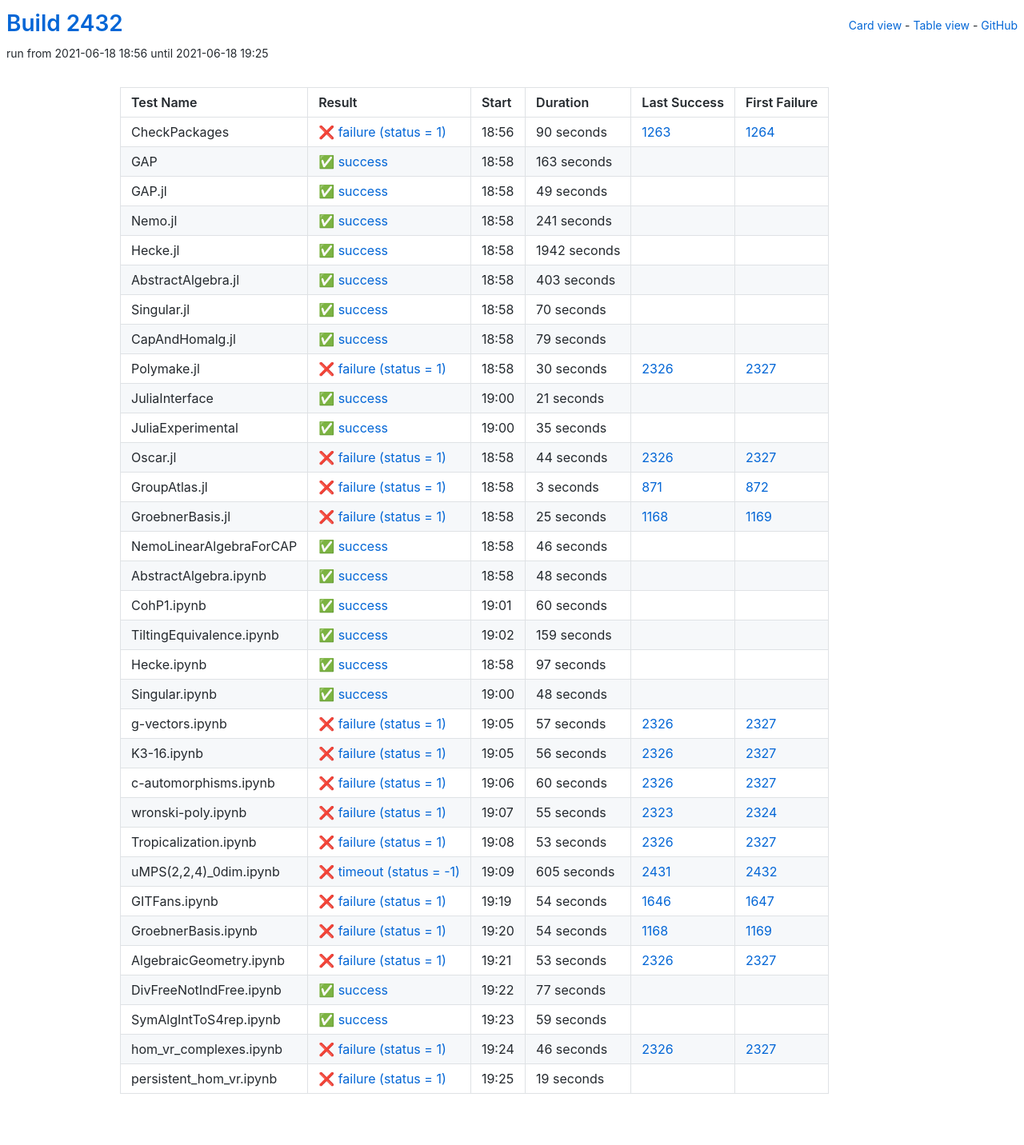
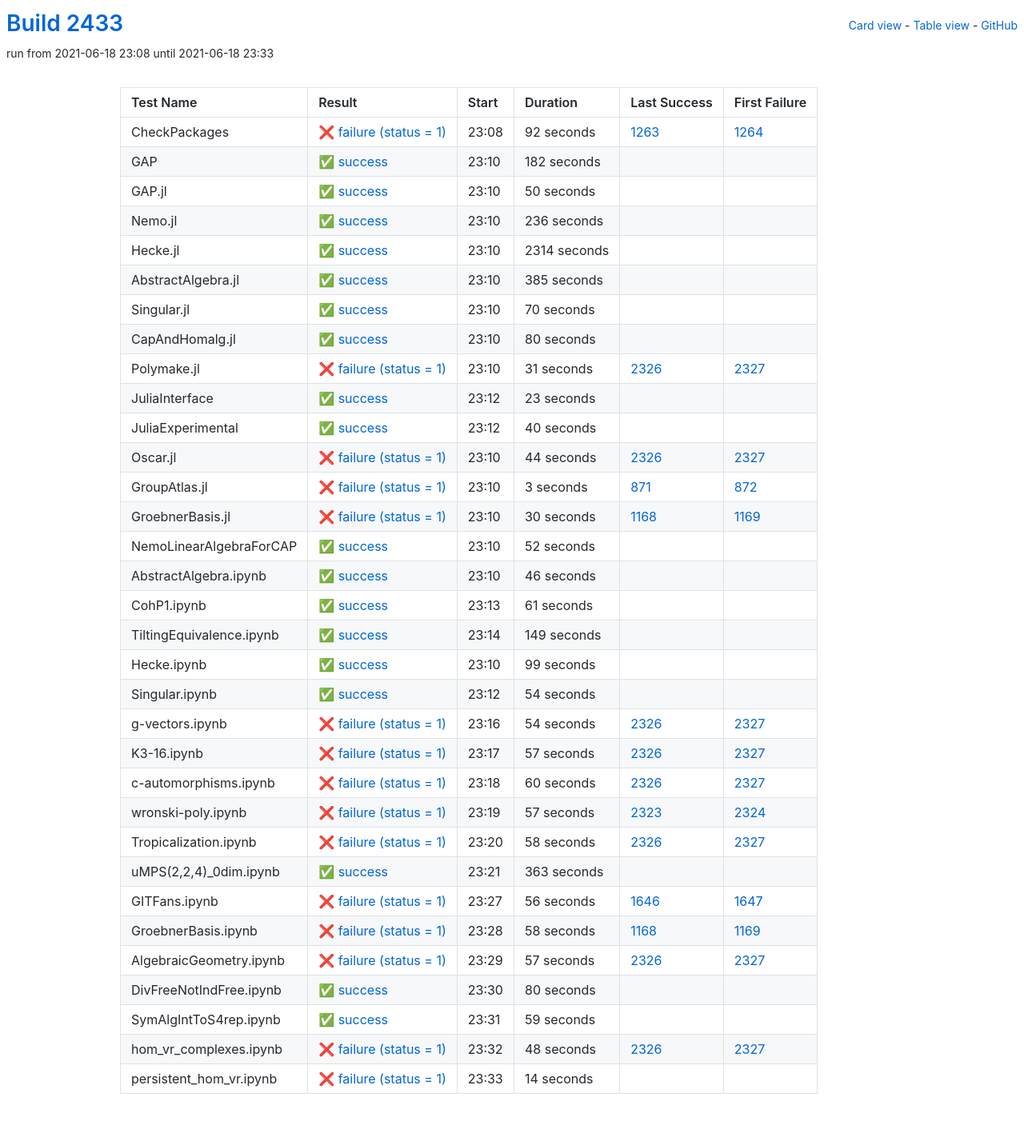
Before and after one commit to oscar-system/oscar-ci-status-stable, a Jekyll site: the page built from table.html, in a window 1280 px wide. Shown: the whole page at 80% size. Built offline with Jekyll 4.4.1, drawn with Linux system fonts in a browser that asks for light colours.

Commit message:
Build #2433

```diff
--- a/_data/ci.yml
+++ b/_data/ci.yml
@@ -1,6 +1,6 @@
 ---
-build: 2432
-build_url: https://oscarci.mathematik.uni-kl.de/job/oscar-stable/2432/
+build: 2433
+build_url: https://oscarci.mathematik.uni-kl.de/job/oscar-stable/2433/
 job: oscar-stable
 organization: oscar-system
 repo: oscar-ci-status-stable
@@ -8,80 +8,80 @@ repourl: https://github.com/oscar-system/oscar-ci-status-stable
 tests:
 - name: CheckPackages
   id: checkpackages
-  log: https://oscarci.mathematik.uni-kl.de/job/oscar-stable/2432/artifact/logs/build-2432/CheckPackages.log
-  start: 2021-06-18 18:56
+  log: https://oscarci.mathematik.uni-kl.de/job/oscar-stable/2433/artifact/logs/build-2433/CheckPackages.log
+  start: 2021-06-18 23:08
   success: false
   exitcode: 1
   status: failure
-  duration: 90
+  duration: 92
   last_success: 1263
   last_success_url: https://oscarci.mathematik.uni-kl.de/job/oscar-stable/1263/
   first_failure: 1264
   first_failure_url: https://oscarci.mathematik.uni-kl.de/job/oscar-stable/1264/
 - name: GAP
   id: gap
-  log: https://oscarci.mathematik.uni-kl.de/job/oscar-stable/2432/artifact/logs/build-2432/GAP.log
-  start: 2021-06-18 18:58
+  log: https://oscarci.mathematik.uni-kl.de/job/oscar-stable/2433/artifact/logs/build-2433/GAP.log
+  start: 2021-06-18 23:10
   success: true
   exitcode: 0
   status: success
-  duration: 163
+  duration: 182
   last_success: false
   last_success_url:
   first_failure: false
   first_failure_url:
 - name: GAP.jl
   id: gap-jl
-  log: https://oscarci.mathematik.uni-kl.de/job/oscar-stable/2432/artifact/logs/build-2432/GAP.jl.log
-  start: 2021-06-18 18:58
+  log: https://oscarci.mathematik.uni-kl.de/job/oscar-stable/2433/artifact/logs/build-2433/GAP.jl.log
+  start: 2021-06-18 23:10
   success: true
   exitcode: 0
   status: success
-  duration: 49
+  duration: 50
   last_success: false
   last_success_url:
   first_failure: false
   first_failure_url:
 - name: Nemo.jl
   id: nemo-jl
-  log: https://oscarci.mathematik.uni-kl.de/job/oscar-stable/2432/artifact/logs/build-2432/Nemo.jl.log
-  start: 2021-06-18 18:58
+  log: https://oscarci.mathematik.uni-kl.de/job/oscar-stable/2433/artifact/logs/build-2433/Nemo.jl.log
+  start: 2021-06-18 23:10
   success: true
   exitcode: 0
   status: success
-  duration: 241
+  duration: 236
   last_success: false
   last_success_url:
   first_failure: false
   first_failure_url:
 - name: Hecke.jl
   id: hecke-jl
-  log: https://oscarci.mathematik.uni-kl.de/job/oscar-stable/2432/artifact/logs/build-2432/Hecke.jl.log
-  start: 2021-06-18 18:58
+  log: https://oscarci.mathematik.uni-kl.de/job/oscar-stable/2433/artifact/logs/build-2433/Hecke.jl.log
+  start: 2021-06-18 23:10
   success: true
   exitcode: 0
   status: success
-  duration: 1942
+  duration: 2314
   last_success: false
   last_success_url:
   first_failure: false
   first_failure_url:
 - name: AbstractAlgebra.jl
   id: abstractalgebra-jl
-  log: https://oscarci.mathematik.uni-kl.de/job/oscar-stable/2432/artifact/logs/build-2432/AbstractAlgebra.jl.log
-  start: 2021-06-18 18:58
+  log: https://oscarci.mathematik.uni-kl.de/job/oscar-stable/2433/artifact/logs/build-2433/AbstractAlgebra.jl.log
+  start: 2021-06-18 23:10
   success: true
   exitcode: 0
   status: success
-  duration: 403
+  duration: 385
   last_success: false
   last_success_url:
   first_failure: false
   first_failure_url:
 - name: Singular.jl
   id: singular-jl
-  log: https://oscarci.mathematik.uni-kl.de/job/oscar-stable/2432/artifact/logs/build-2432/Singular.jl.log
-  start: 2021-06-18 18:58
+  log: https://oscarci.mathematik.uni-kl.de/job/oscar-stable/2433/artifact/logs/build-2433/Singular.jl.log
+  start: 2021-06-18 23:10
   success: true
   exitcode: 0
   status: success
@@ -92,56 +92,56 @@ tests:
   first_failure_url:
 - name: CapAndHomalg.jl
   id: capandhomalg-jl
-  log: https://oscarci.mathematik.uni-kl.de/job/oscar-stable/2432/artifact/logs/build-2432/CapAndHomalg.jl.log
-  start: 2021-06-18 18:58
+  log: https://oscarci.mathematik.uni-kl.de/job/oscar-stable/2433/artifact/logs/build-2433/CapAndHomalg.jl.log
+  start: 2021-06-18 23:10
   success: true
   exitcode: 0
   status: success
-  duration: 79
+  duration: 80
   last_success: false
   last_success_url:
   first_failure: false
   first_failure_url:
 - name: Polymake.jl
   id: polymake-jl
-  log: https://oscarci.mathematik.uni-kl.de/job/oscar-stable/2432/artifact/logs/build-2432/Polymake.jl.log
-  start: 2021-06-18 18:58
+  log: https://oscarci.mathematik.uni-kl.de/job/oscar-stable/2433/artifact/logs/build-2433/Polymake.jl.log
+  start: 2021-06-18 23:10
   success: false
   exitcode: 1
   status: failure
-  duration: 30
+  duration: 31
   last_success: 2326
   last_success_url: https://oscarci.mathematik.uni-kl.de/job/oscar-stable/2326/
   first_failure: 2327
   first_failure_url: https://oscarci.mathematik.uni-kl.de/job/oscar-stable/2327/
 - name: JuliaInterface
   id: juliainterface
-  log: https://oscarci.mathematik.uni-kl.de/job/oscar-stable/2432/artifact/logs/build-2432/JuliaInterface.log
-  start: 2021-06-18 19:00
+  log: https://oscarci.mathematik.uni-kl.de/job/oscar-stable/2433/artifact/logs/build-2433/JuliaInterface.log
+  start: 2021-06-18 23:12
   success: true
   exitcode: 0
   status: success
-  duration: 21
+  duration: 23
   last_success: false
   last_success_url:
   first_failure: false
   first_failure_url:
 - name: JuliaExperimental
   id: juliaexperimental
-  log: https://oscarci.mathematik.uni-kl.de/job/oscar-stable/2432/artifact/logs/build-2432/JuliaExperimental.log
-  start: 2021-06-18 19:00
+  log: https://oscarci.mathematik.uni-kl.de/job/oscar-stable/2433/artifact/logs/build-2433/JuliaExperimental.log
+  start: 2021-06-18 23:12
   success: true
   exitcode: 0
   status: success
-  duration: 35
+  duration: 40
   last_success: false
   last_success_url:
   first_failure: false
   first_failure_url:
 - name: Oscar.jl
   id: oscar-jl
-  log: https://oscarci.mathematik.uni-kl.de/job/oscar-stable/2432/artifact/logs/build-2432/Oscar.jl.log
-  start: 2021-06-18 18:58
+  log: https://oscarci.mathematik.uni-kl.de/job/oscar-stable/2433/artifact/logs/build-2433/Oscar.jl.log
+  start: 2021-06-18 23:10
   success: false
   exitcode: 1
   status: failure
@@ -152,8 +152,8 @@ tests:
   first_failure_url: https://oscarci.mathematik.uni-kl.de/job/oscar-stable/2327/
 - name: GroupAtlas.jl
   id: groupatlas-jl
-  log: https://oscarci.mathematik.uni-kl.de/job/oscar-stable/2432/artifact/logs/build-2432/GroupAtlas.jl.log
-  start: 2021-06-18 18:58
+  log: https://oscarci.mathematik.uni-kl.de/job/oscar-stable/2433/artifact/logs/build-2433/GroupAtlas.jl.log
+  start: 2021-06-18 23:10
   success: false
   exitcode: 1
   status: failure
@@ -164,20 +164,32 @@ tests:
   first_failure_url: https://oscarci.mathematik.uni-kl.de/job/oscar-stable/872/
 - name: GroebnerBasis.jl
   id: groebnerbasis-jl
-  log: https://oscarci.mathematik.uni-kl.de/job/oscar-stable/2432/artifact/logs/build-2432/GroebnerBasis.jl.log
-  start: 2021-06-18 18:58
+  log: https://oscarci.mathematik.uni-kl.de/job/oscar-stable/2433/artifact/logs/build-2433/GroebnerBasis.jl.log
+  start: 2021-06-18 23:10
   success: false
   exitcode: 1
   status: failure
-  duration: 25
+  duration: 30
   last_success: 1168
   last_success_url: https://oscarci.mathematik.uni-kl.de/job/oscar-stable/1168/
   first_failure: 1169
   first_failure_url: https://oscarci.mathematik.uni-kl.de/job/oscar-stable/1169/
 - name: NemoLinearAlgebraForCAP
   id: nemolinearalgebraforcap
-  log: https://oscarci.mathematik.uni-kl.de/job/oscar-stable/2432/artifact/logs/build-2432/NemoLinearAlgebraForCAP.log
-  start: 2021-06-18 18:58
+  log: https://oscarci.mathematik.uni-kl.de/job/oscar-stable/2433/artifact/logs/build-2433/NemoLinearAlgebraForCAP.log
+  start: 2021-06-18 23:10
+  success: true
+  exitcode: 0
+  status: success
+  duration: 52
+  last_success: false
+  last_success_url:
+  first_failure: false
+  first_failure_url:
+- name: AbstractAlgebra.ipynb
+  id: abstractalgebra-ipynb
+  log: https://oscarci.mathematik.uni-kl.de/job/oscar-stable/2433/artifact/logs/build-2433/AbstractAlgebra.ipynb.log
+  start: 2021-06-18 23:10
   success: true
   exitcode: 0
   status: success
@@ -186,70 +198,70 @@ tests:
   last_success_url:
   first_failure: false
   first_failure_url:
-- name: AbstractAlgebra.ipynb
-  id: abstractalgebra-ipynb
-  log: https://oscarci.mathematik.uni-kl.de/job/oscar-stable/2432/artifact/logs/build-2432/AbstractAlgebra.ipynb.log
-  start: 2021-06-18 18:58
+- name: CohP1.ipynb
+  id: cohp1-ipynb
+  log: https://oscarci.mathematik.uni-kl.de/job/oscar-stable/2433/artifact/logs/build-2433/CohP1.ipynb.log
+  start: 2021-06-18 23:13
   success: true
   exitcode: 0
   status: success
-  duration: 48
-  last_success: false
-  last_success_url:
-  first_failure: false
-  first_failure_url:
-- name: CohP1.ipynb
-  id: cohp1-ipynb
-  log: https://oscarci.mathematik.uni-kl.de/job/oscar-stable/2432/artifact/logs/build-2432/CohP1.ipynb.log
-  start: 2021-06-18 19:01
-  success: true
-  exitcode: 0
-  status: success
-  duration: 60
+  duration: 61
   last_success: false
   last_success_url:
   first_failure: false
   first_failure_url:
 - name: TiltingEquivalence.ipynb
   id: tiltingequivalence-ipynb
-  log: https://oscarci.mathematik.uni-kl.de/job/oscar-stable/2432/artifact/logs/build-2432/TiltingEquivalence.ipynb.log
-  start: 2021-06-18 19:02
+  log: https://oscarci.mathematik.uni-kl.de/job/oscar-stable/2433/artifact/logs/build-2433/TiltingEquivalence.ipynb.log
+  start: 2021-06-18 23:14
   success: true
   exitcode: 0
   status: success
-  duration: 159
+  duration: 149
   last_success: false
   last_success_url:
   first_failure: false
   first_failure_url:
 - name: Hecke.ipynb
   id: hecke-ipynb
-  log: https://oscarci.mathematik.uni-kl.de/job/oscar-stable/2432/artifact/logs/build-2432/Hecke.ipynb.log
-  start: 2021-06-18 18:58
+  log: https://oscarci.mathematik.uni-kl.de/job/oscar-stable/2433/artifact/logs/build-2433/Hecke.ipynb.log
+  start: 2021-06-18 23:10
   success: true
   exitcode: 0
   status: success
-  duration: 97
+  duration: 99
   last_success: false
   last_success_url:
   first_failure: false
   first_failure_url:
 - name: Singular.ipynb
   id: singular-ipynb
-  log: https://oscarci.mathematik.uni-kl.de/job/oscar-stable/2432/artifact/logs/build-2432/Singular.ipynb.log
-  start: 2021-06-18 19:00
+  log: https://oscarci.mathematik.uni-kl.de/job/oscar-stable/2433/artifact/logs/build-2433/Singular.ipynb.log
+  start: 2021-06-18 23:12
   success: true
   exitcode: 0
   status: success
-  duration: 48
+  duration: 54
   last_success: false
   last_success_url:
   first_failure: false
   first_failure_url:
 - name: g-vectors.ipynb
   id: g-vectors-ipynb
-  log: https://oscarci.mathematik.uni-kl.de/job/oscar-stable/2432/artifact/logs/build-2432/g-vectors.ipynb.log
-  start: 2021-06-18 19:05
+  log: https://oscarci.mathematik.uni-kl.de/job/oscar-stable/2433/artifact/logs/build-2433/g-vectors.ipynb.log
+  start: 2021-06-18 23:16
+  success: false
+  exitcode: 1
+  status: failure
+  duration: 54
+  last_success: 2326
+  last_success_url: https://oscarci.mathematik.uni-kl.de/job/oscar-stable/2326/
+  first_failure: 2327
+  first_failure_url: https://oscarci.mathematik.uni-kl.de/job/oscar-stable/2327/
+- name: K3-16.ipynb
+  id: k3-16-ipynb
+  log: https://oscarci.mathematik.uni-kl.de/job/oscar-stable/2433/artifact/logs/build-2433/K3-16.ipynb.log
+  start: 2021-06-18 23:17
   success: false
   exitcode: 1
   status: failure
@@ -258,22 +270,10 @@ tests:
   last_success_url: https://oscarci.mathematik.uni-kl.de/job/oscar-stable/2326/
   first_failure: 2327
   first_failure_url: https://oscarci.mathematik.uni-kl.de/job/oscar-stable/2327/
-- name: K3-16.ipynb
-  id: k3-16-ipynb
-  log: https://oscarci.mathematik.uni-kl.de/job/oscar-stable/2432/artifact/logs/build-2432/K3-16.ipynb.log
-  start: 2021-06-18 19:05
-  success: false
-  exitcode: 1
-  status: failure
-  duration: 56
-  last_success: 2326
-  last_success_url: https://oscarci.mathematik.uni-kl.de/job/oscar-stable/2326/
-  first_failure: 2327
-  first_failure_url: https://oscarci.mathematik.uni-kl.de/job/oscar-stable/2327/
 - name: c-automorphisms.ipynb
   id: c-automorphisms-ipynb
-  log: https://oscarci.mathematik.uni-kl.de/job/oscar-stable/2432/artifact/logs/build-2432/c-automorphisms.ipynb.log
-  start: 2021-06-18 19:06
+  log: https://oscarci.mathematik.uni-kl.de/job/oscar-stable/2433/artifact/logs/build-2433/c-automorphisms.ipynb.log
+  start: 2021-06-18 23:18
   success: false
   exitcode: 1
   status: failure
@@ -284,92 +284,92 @@ tests:
   first_failure_url: https://oscarci.mathematik.uni-kl.de/job/oscar-stable/2327/
 - name: wronski-poly.ipynb
   id: wronski-poly-ipynb
-  log: https://oscarci.mathematik.uni-kl.de/job/oscar-stable/2432/artifact/logs/build-2432/wronski-poly.ipynb.log
-  start: 2021-06-18 19:07
+  log: https://oscarci.mathematik.uni-kl.de/job/oscar-stable/2433/artifact/logs/build-2433/wronski-poly.ipynb.log
+  start: 2021-06-18 23:19
   success: false
   exitcode: 1
   status: failure
-  duration: 55
+  duration: 57
   last_success: 2323
   last_success_url: https://oscarci.mathematik.uni-kl.de/job/oscar-stable/2323/
   first_failure: 2324
   first_failure_url: https://oscarci.mathematik.uni-kl.de/job/oscar-stable/2324/
 - name: Tropicalization.ipynb
   id: tropicalization-ipynb
-  log: https://oscarci.mathematik.uni-kl.de/job/oscar-stable/2432/artifact/logs/build-2432/Tropicalization.ipynb.log
-  start: 2021-06-18 19:08
+  log: https://oscarci.mathematik.uni-kl.de/job/oscar-stable/2433/artifact/logs/build-2433/Tropicalization.ipynb.log
+  start: 2021-06-18 23:20
   success: false
   exitcode: 1
   status: failure
-  duration: 53
+  duration: 58
   last_success: 2326
   last_success_url: https://oscarci.mathematik.uni-kl.de/job/oscar-stable/2326/
   first_failure: 2327
   first_failure_url: https://oscarci.mathematik.uni-kl.de/job/oscar-stable/2327/
 - name: uMPS(2,2,4)_0dim.ipynb
   id: umps-2-2-4-0dim-ipynb
-  log: https://oscarci.mathematik.uni-kl.de/job/oscar-stable/2432/artifact/logs/build-2432/uMPS-2-2-4-_0dim.ipynb.log
-  start: 2021-06-18 19:09
-  success: false
-  exitcode: -1
-  status: timeout
-  duration: 605
-  last_success: 2431
-  last_success_url: https://oscarci.mathematik.uni-kl.de/job/oscar-stable/2431/
-  first_failure: 2432
-  first_failure_url: https://oscarci.mathematik.uni-kl.de/job/oscar-stable/2432/
+  log: https://oscarci.mathematik.uni-kl.de/job/oscar-stable/2433/artifact/logs/build-2433/uMPS-2-2-4-_0dim.ipynb.log
+  start: 2021-06-18 23:21
+  success: true
+  exitcode: 0
+  status: success
+  duration: 363
+  last_success: false
+  last_success_url:
+  first_failure: false
+  first_failure_url:
 - name: GITFans.ipynb
   id: gitfans-ipynb
-  log: https://oscarci.mathematik.uni-kl.de/job/oscar-stable/2432/artifact/logs/build-2432/GITFans.ipynb.log
-  start: 2021-06-18 19:19
+  log: https://oscarci.mathematik.uni-kl.de/job/oscar-stable/2433/artifact/logs/build-2433/GITFans.ipynb.log
+  start: 2021-06-18 23:27
   success: false
   exitcode: 1
   status: failure
-  duration: 54
+  duration: 56
   last_success: 1646
   last_success_url: https://oscarci.mathematik.uni-kl.de/job/oscar-stable/1646/
   first_failure: 1647
   first_failure_url: https://oscarci.mathematik.uni-kl.de/job/oscar-stable/1647/
 - name: GroebnerBasis.ipynb
   id: groebnerbasis-ipynb
-  log: https://oscarci.mathematik.uni-kl.de/job/oscar-stable/2432/artifact/logs/build-2432/GroebnerBasis.ipynb.log
-  start: 2021-06-18 19:20
+  log: https://oscarci.mathematik.uni-kl.de/job/oscar-stable/2433/artifact/logs/build-2433/GroebnerBasis.ipynb.log
+  start: 2021-06-18 23:28
   success: false
   exitcode: 1
   status: failure
-  duration: 54
+  duration: 58
   last_success: 1168
   last_success_url: https://oscarci.mathematik.uni-kl.de/job/oscar-stable/1168/
   first_failure: 1169
   first_failure_url: https://oscarci.mathematik.uni-kl.de/job/oscar-stable/1169/
 - name: AlgebraicGeometry.ipynb
   id: algebraicgeometry-ipynb
-  log: https://oscarci.mathematik.uni-kl.de/job/oscar-stable/2432/artifact/logs/build-2432/AlgebraicGeometry.ipynb.log
-  start: 2021-06-18 19:21
+  log: https://oscarci.mathematik.uni-kl.de/job/oscar-stable/2433/artifact/logs/build-2433/AlgebraicGeometry.ipynb.log
+  start: 2021-06-18 23:29
   success: false
   exitcode: 1
   status: failure
-  duration: 53
+  duration: 57
   last_success: 2326
   last_success_url: https://oscarci.mathematik.uni-kl.de/job/oscar-stable/2326/
   first_failure: 2327
   first_failure_url: https://oscarci.mathematik.uni-kl.de/job/oscar-stable/2327/
 - name: DivFreeNotIndFree.ipynb
   id: divfreenotindfree-ipynb
-  log: https://oscarci.mathematik.uni-kl.de/job/oscar-stable/2432/artifact/logs/build-2432/DivFreeNotIndFree.ipynb.log
-  start: 2021-06-18 19:22
+  log: https://oscarci.mathematik.uni-kl.de/job/oscar-stable/2433/artifact/logs/build-2433/DivFreeNotIndFree.ipynb.log
+  start: 2021-06-18 23:30
   success: true
   exitcode: 0
   status: success
-  duration: 77
+  duration: 80
   last_success: false
   last_success_url:
   first_failure: false
   first_failure_url:
 - name: SymAlgIntToS4rep.ipynb
   id: symalginttos4rep-ipynb
-  log: https://oscarci.mathematik.uni-kl.de/job/oscar-stable/2432/artifact/logs/build-2432/SymAlgIntToS4rep.ipynb.log
-  start: 2021-06-18 19:23
+  log: https://oscarci.mathematik.uni-kl.de/job/oscar-stable/2433/artifact/logs/build-2433/SymAlgIntToS4rep.ipynb.log
+  start: 2021-06-18 23:31
   success: true
   exitcode: 0
   status: success
@@ -380,24 +380,24 @@ tests:
   first_failure_url:
 - name: hom_vr_complexes.ipynb
   id: hom-vr-complexes-ipynb
-  log: https://oscarci.mathematik.uni-kl.de/job/oscar-stable/2432/artifact/logs/build-2432/hom_vr_complexes.ipynb.log
-  start: 2021-06-18 19:24
+  log: https://oscarci.mathematik.uni-kl.de/job/oscar-stable/2433/artifact/logs/build-2433/hom_vr_complexes.ipynb.log
+  start: 2021-06-18 23:32
   success: false
   exitcode: 1
   status: failure
-  duration: 46
+  duration: 48
   last_success: 2326
   last_success_url: https://oscarci.mathematik.uni-kl.de/job/oscar-stable/2326/
   first_failure: 2327
   first_failure_url: https://oscarci.mathematik.uni-kl.de/job/oscar-stable/2327/
 - name: persistent_hom_vr.ipynb
   id: persistent-hom-vr-ipynb
-  log: https://oscarci.mathematik.uni-kl.de/job/oscar-stable/2432/artifact/logs/build-2432/persistent_hom_vr.ipynb.log
-  start: 2021-06-18 19:25
+  log: https://oscarci.mathematik.uni-kl.de/job/oscar-stable/2433/artifact/logs/build-2433/persistent_hom_vr.ipynb.log
+  start: 2021-06-18 23:33
   success: false
   exitcode: 1
   status: failure
-  duration: 19
+  duration: 14
   last_success: false
   last_success_url:
   first_failure: false
```
Also changed, not shown: README.md.
